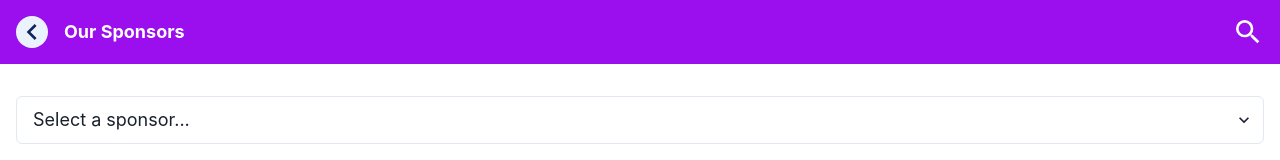
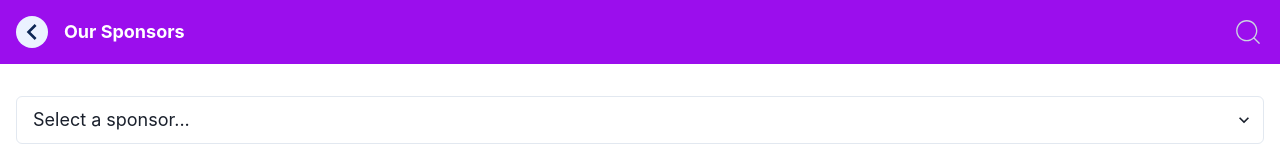
Before and after one commit to dazzling-bright/eventpadi_mobileWeb, a React (Vite) app: page /sponsors in a window 1280 px wide. Shown: the top 160 px of the page. Built offline with nearby package versions, Linux system fonts and the light colour scheme.

Commit message:
Change the search icon on the Sponsor page

```diff
--- a/src/pages/Sponsors.tsx
+++ b/src/pages/Sponsors.tsx
@@ -13,11 +13,12 @@ import {
   Card,
   CardBody,
 } from "@chakra-ui/react";
-import { MdChevronLeft, MdSearch } from "react-icons/md";
+import { MdChevronLeft } from "react-icons/md";
 import SponsorModal from "../components/shared/SponsorPageModal";
 import { handleSelectChange } from "../functions/sponsorFunction";
 import { useNavigate } from "react-router-dom";
 import { sponsors, Sponsor } from "../data/sponsorData";
+import { CiSearch } from "react-icons/ci";
 
 const Sponsors: React.FC = () => {
   const [selectedSponsor, setSelectedSponsor] = useState<string>("");
@@ -57,12 +58,14 @@ const Sponsors: React.FC = () => {
         <Heading as="h1" fontSize={theme.fontSizes.lg} flex="1">
           Our Sponsors
         </Heading>
+
         <Icon
-          as={MdSearch}
+          as={CiSearch}
           boxSize={8}
-          borderRadius="full"
-          color={theme.colors.white}
-          _hover={{ bg: theme.colors.hamburgerMenuHoverColor }}
+          color="gray.300"
+          cursor="pointer"
+          _hover={{ color: "gray.200" }}
+          transition="color 300ms ease-in-out"
         />
       </Flex>
 
```
